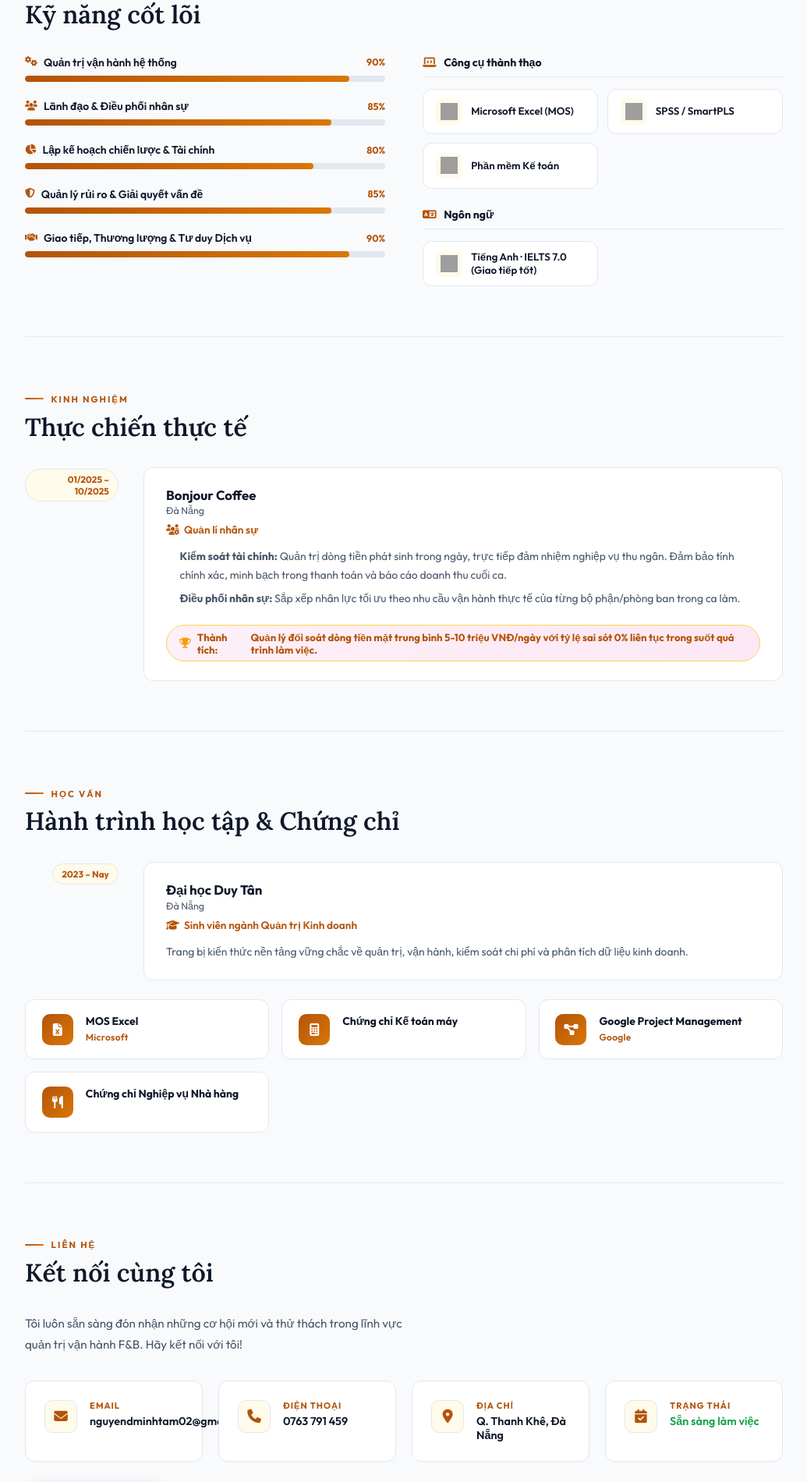
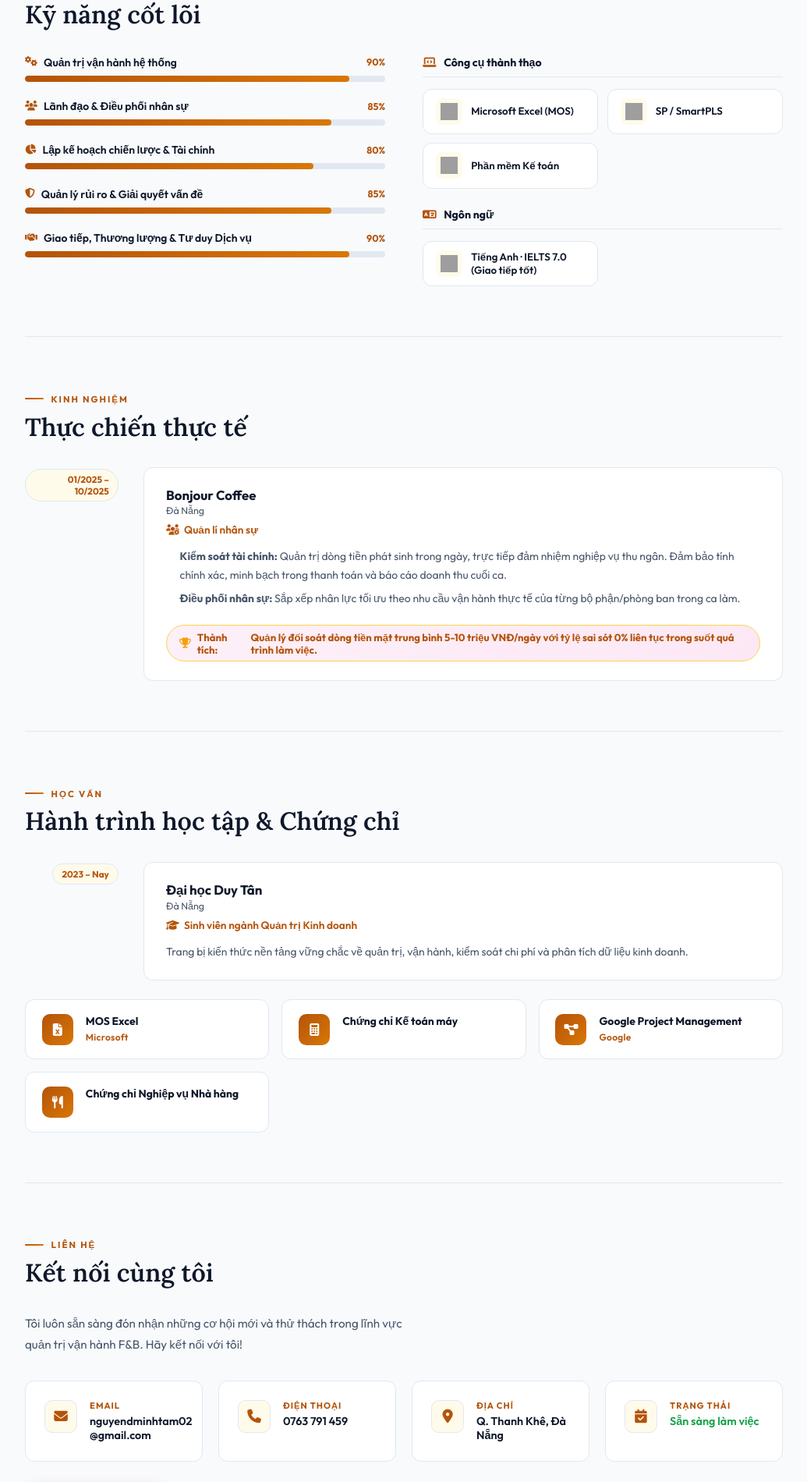
Before and after one commit to nguyendminhta/Portfolio, a plain HTML site: page index.html in a window 1280 px wide. Shown: the part 1740-3640 px from the top of the page at 78% size, without its empty margins (122-1157 px from the left). Drawn offline with Linux system fonts and the light colour scheme; grey boxes are pictures that could not be loaded.

Commit message:
Update index.html

```diff
--- a/index.html
+++ b/index.html
@@ -194,7 +194,7 @@
             </div>
             <div class="skill-item">
               <div class="skill-icon"><img src="https://img.icons8.com/color/48/chart-bar.png" alt="" /></div>
-              <div class="skill-name">SPSS / SmartPLS</div>
+              <div class="skill-name">SP / SmartPLS</div>
             </div>
             <div class="skill-item">
               <div class="skill-icon"><img src="https://img.icons8.com/color/48/ledger.png" alt="" /></div>
@@ -297,7 +297,7 @@
           <div class="c-icon"><i class="fas fa-envelope"></i></div>
           <div>
             <div class="c-label">Email</div>
-            <div class="c-value">nguyendminhtam02@gmail.com</div>
+            <div class="c-value">nguyendminhtam02<br>@gmail.com</div>
           </div>
         </div>
         <div class="contact-card">
```
